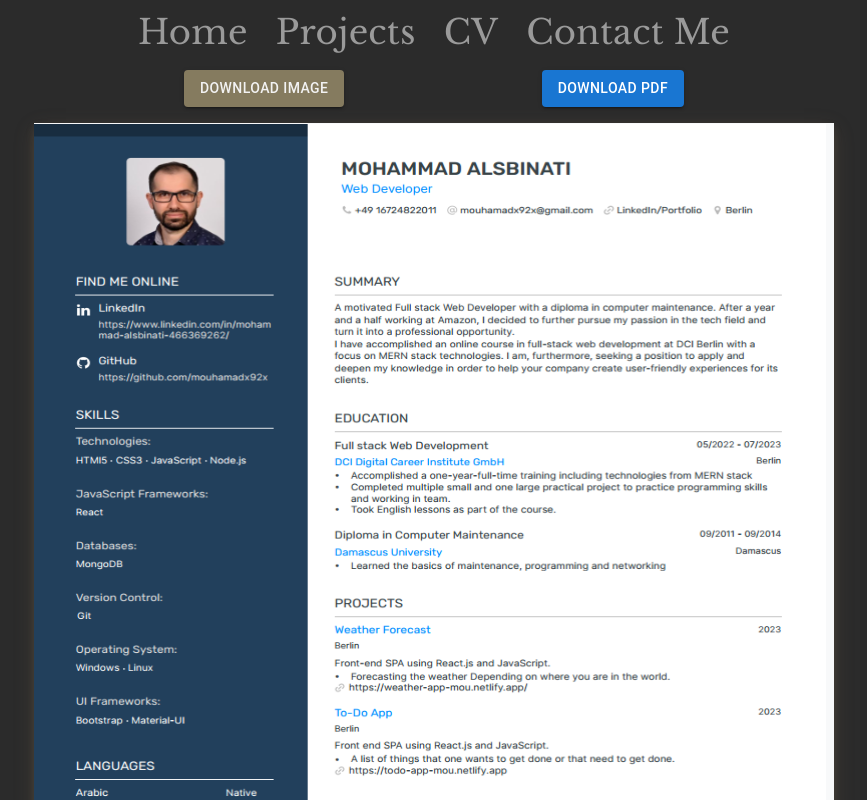
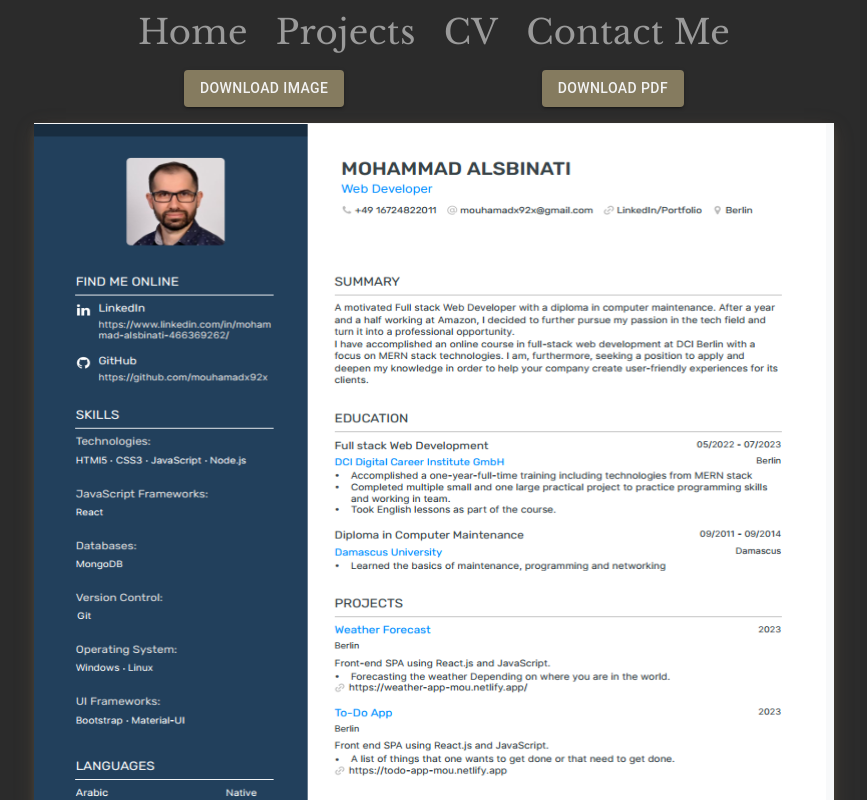
Before and after one commit to mouhamadx92x/portfolio, a Next.js app: page /cv in a window 1280 px wide. Shown: the top 800 px of the page, without its empty margins (206-1073 px from the left). Built offline with nearby package versions, Linux system fonts and the light colour scheme; no server answers.

Commit message:
refactoring styles file

```diff
--- a/pages/cv/download-buttons/index.tsx
+++ b/pages/cv/download-buttons/index.tsx
@@ -1,5 +1,6 @@
 import { Box, Button } from "@mui/material";
 import FileSaver from "file-saver";
+import { downloadButtonsBoxStyles, downloadButtonsStyles } from "./styles";
 
 const DownloadButtons = () => {
     const imageSrc = "/images/cv.png";
@@ -27,24 +28,21 @@ const DownloadButtons = () => {
     };
 
     return (
-        <Box
-            sx={{
-                marginBottom: 2,
-                display: "flex",
-                alignContent: "space-between",
-                justifyContent: "space-between",
-                width: "500px",
-            }}
-        >
+        <Box sx={downloadButtonsBoxStyles}>
             <Button
                 variant="contained"
                 color="primary"
                 onClick={downloadImage}
-                sx={{ color: "#f2f2f2", backgroundColor: "#857b5f" }}
+                sx={downloadButtonsStyles}
             >
                 Download image
             </Button>
-            <Button variant="contained" color="primary" onClick={downloadPdf}>
+            <Button
+                variant="contained"
+                color="primary"
+                onClick={downloadPdf}
+                sx={downloadButtonsStyles}
+            >
                 Download pdf
             </Button>
         </Box>
--- a/pages/cv/download-buttons/styles.tsx
+++ b/pages/cv/download-buttons/styles.tsx
@@ -0,0 +1,12 @@
+export const downloadButtonsBoxStyles = {
+    marginBottom: 2,
+    display: "flex",
+    alignContent: "space-between",
+    justifyContent: "space-between",
+    width: "500px",
+};
+
+export const downloadButtonsStyles = {
+    color: "#f2f2f2",
+    backgroundColor: "#857b5f",
+};
--- a/pages/cv/index.tsx
+++ b/pages/cv/index.tsx
@@ -1,37 +1,25 @@
-import React from "react";
-import Image from "next/image";
-import { Box, Button } from "@mui/material";
+import { Box } from "@mui/material";
 import "../../src/styles/global.css";
 import Header from "@/app/components/header";
 import Footer from "@/app/components/footer";
 import DownloadButtons from "./download-buttons";
+import { cvImageStyles, cvImageBoxStyles } from "./styles";
 
-const ImageWithDownload: React.FC = () => {
+const CVImage = () => {
     const imageSrc = "/images/cv.png";
     const imageAlt = "cv image";
     return (
         <>
             <Header />
-            <Box
-                sx={{
-                    display: "flex",
-                    flexDirection: "column",
-                    alignItems: "center",
-                    backgroundColor: "#2b2b2b",
-                    padding: "20px",
-                    paddingTop: "70px",
-                }}
-            >
+            <Box sx={cvImageBoxStyles}>
                 <DownloadButtons />
-                <Image
+                <Box
+                    component="img"
                     src={imageSrc}
                     alt={imageAlt}
                     width={800}
                     height={1000}
-                    style={{
-                        boxShadow:
-                            "0  4px  8px  0 rgba(149,  123,  95,  0.2),  0  6px  20px  0 rgba(149,  123,  95,  0.19)",
-                    }}
+                    sx={cvImageStyles}
                 />
             </Box>
             <Footer />
@@ -39,4 +27,4 @@ const ImageWithDownload: React.FC = () => {
     );
 };
 
-export default ImageWithDownload;
+export default CVImage;
--- a/pages/cv/styles.tsx
+++ b/pages/cv/styles.tsx
@@ -0,0 +1,13 @@
+export const cvImageStyles = {
+    boxShadow:
+        "0  4px  8px  0 rgba(149,  123,  95,  0.2),  0  6px  20px  0 rgba(149,  123,  95,  0.19)",
+};
+
+export const cvImageBoxStyles = {
+    display: "flex",
+    flexDirection: "column",
+    alignItems: "center",
+    backgroundColor: "#2b2b2b",
+    padding: "20px",
+    paddingTop: "70px",
+};
```
